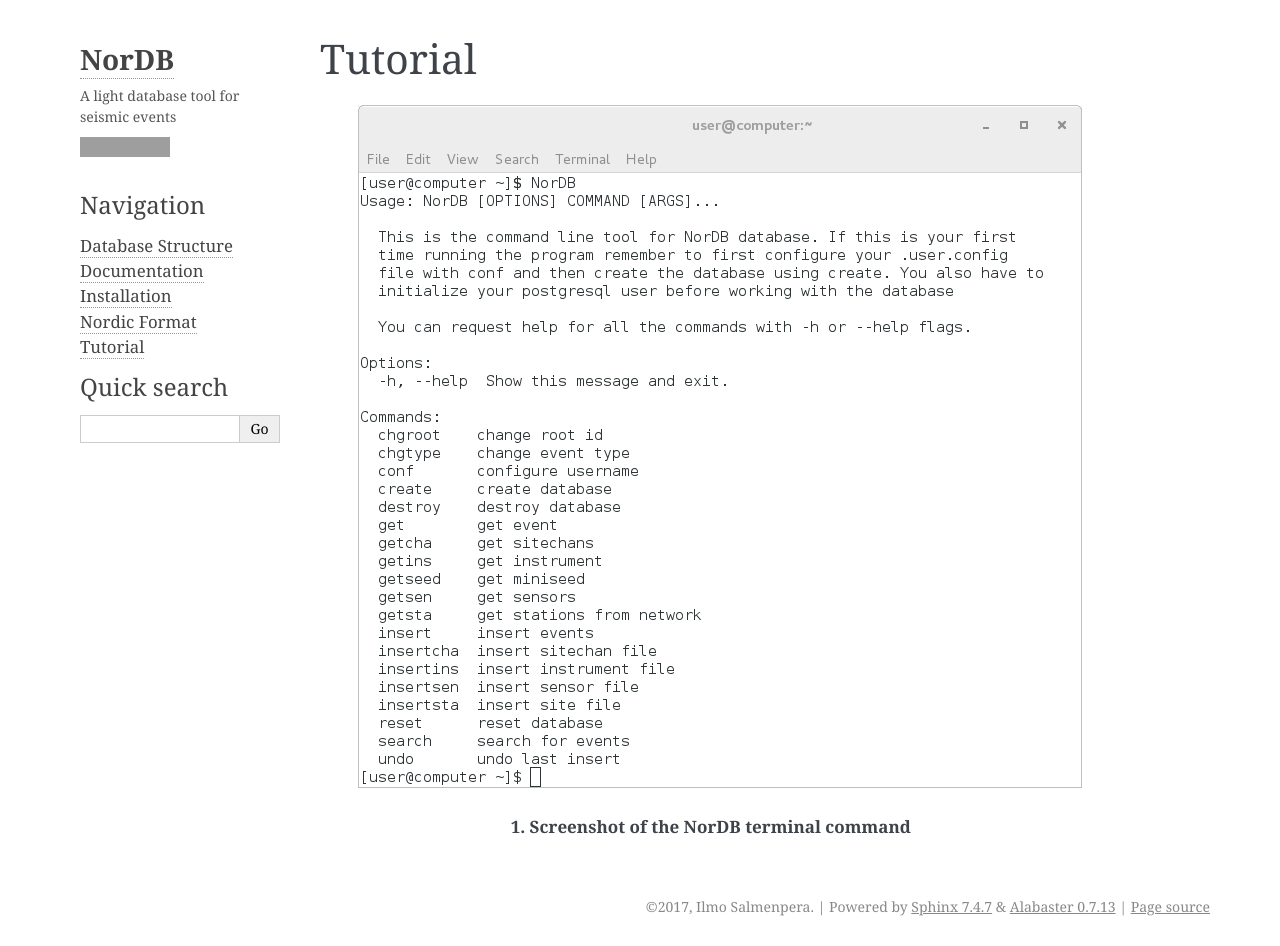
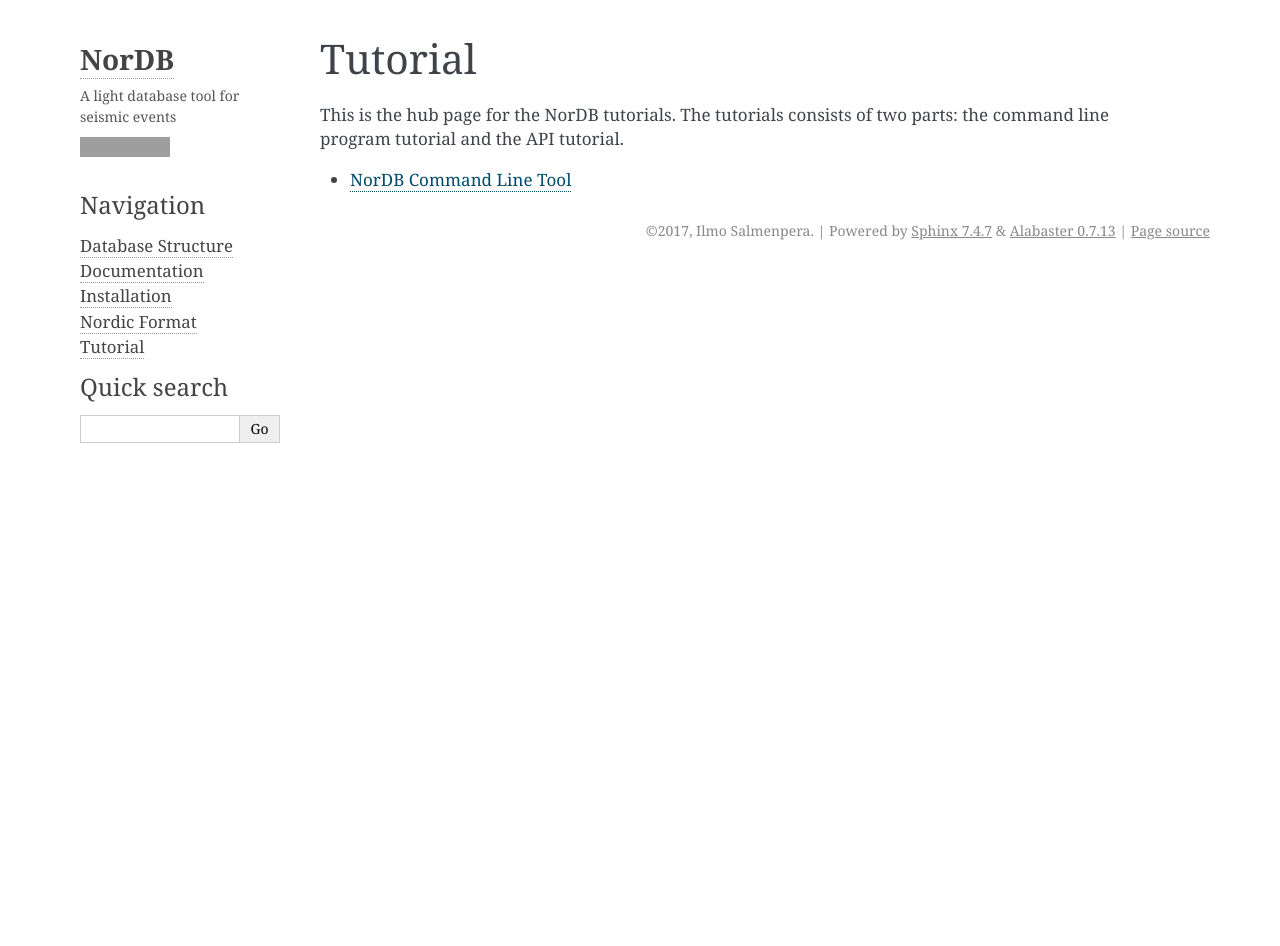
Before and after one commit to Ilmosal/NorDB, a Sphinx documentation site: the page built from doc/source/tutorial.rst, in a window 1280 px wide and 946 px high. Built offline with Sphinx 7.4.7, drawn with Linux system fonts in a browser that asks for light colours; grey boxes are pictures that could not be loaded.

```diff
--- a/doc/source/tutorial.rst
+++ b/doc/source/tutorial.rst
@@ -1,9 +1,9 @@
 ========
 Tutorial
 ========
+This is the hub page for the NorDB tutorials. The tutorials consists of two parts: the command line program tutorial and the API tutorial.
 
-.. figure:: pictures/screen.png
-    :scale: 100%
-    :alt: Screenshot of the terminal
+.. toctree::
+    :maxdepth: 1
 
-    **1. Screenshot of the NorDB terminal command**
+    nordb_cmdline_tool.rst
```
Also changed, not shown: doc/source/database_structure.rst (+0 -9 lines), doc/source/nordb_cmdline_tool.rst (added, +30 -0 lines), doc/source/pictures/NorDB.png, doc/source/pictures/screen.png (deleted), doc/source/pictures/screenshot_nordb.png (added), 3 other files.
